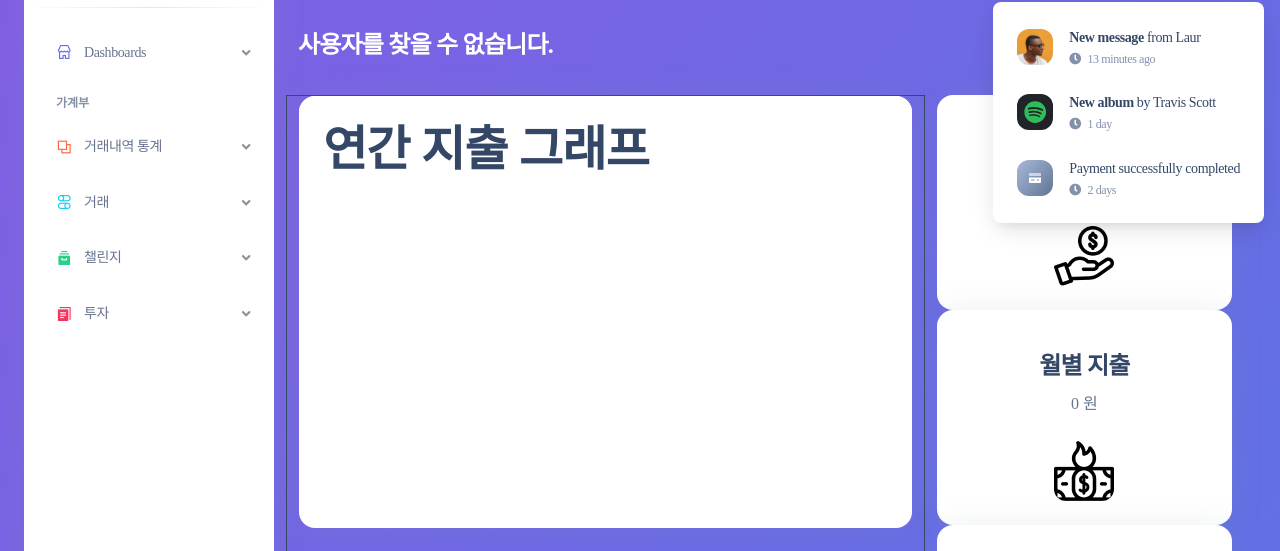
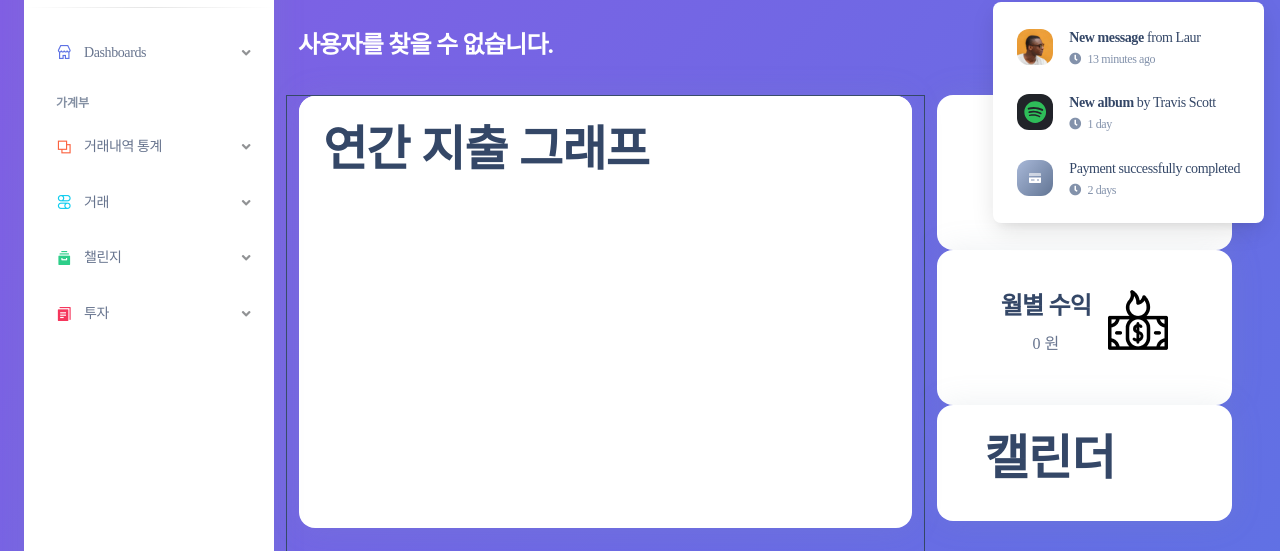
Before and after one commit to Hongse0/tickle-tickle, a Vue app in the folder tickle-tickle/: page /main in a window 1280 px wide. Shown: the part 87-638 px from the top of the page. Built offline with nearby package versions, Linux system fonts and the light colour scheme; no server answers; a web font is replaced by a local one; what vue-sweetalert2, vue-tilt.js would draw is missing.

Commit message:
곽민지/메인 월별수익 UI 수정

```diff
--- a/tickle-tickle/src/views/main/Main.vue
+++ b/tickle-tickle/src/views/main/Main.vue
@@ -193,24 +193,28 @@ const top5AnalyticsData = computed(() => {
       <div class="container col-4">
         <div class="card container">
           <div class="card-body text-center mt-3">
+            <div class="float-start ps-3">
               <h4>월별 수익</h4>
               <p class="card-description mb-4">
                 {{ incomeTotal }} 원
               </p>
+            </div>
 
-            <img src="../../assets/img/transIncome.png" class="img-fluid border-radius-lg">
+            <img src="../../assets/img/transIncome.png" class="img-fluid border-radius-lg float-end px-3">
 
           </div>
         </div>
 
         <div class="card container">
           <div class="card-body text-center mt-3">
-            <h4>월별 지출</h4>
+            <div class="float-start ps-3">
+              <h4>월별 수익</h4>
               <p class="card-description mb-4">
                 {{ expendTotal }} 원
               </p>
+            </div>
 
-            <img src="../../assets/img/transExpend.png" class="img-fluid border-radius-lg">
+            <img src="../../assets/img/transExpend.png" class="img-fluid border-radius-lg float-end px-3">
 
           </div>
         </div>
```
Lines whose indentation alone changed are shown as unchanged.
